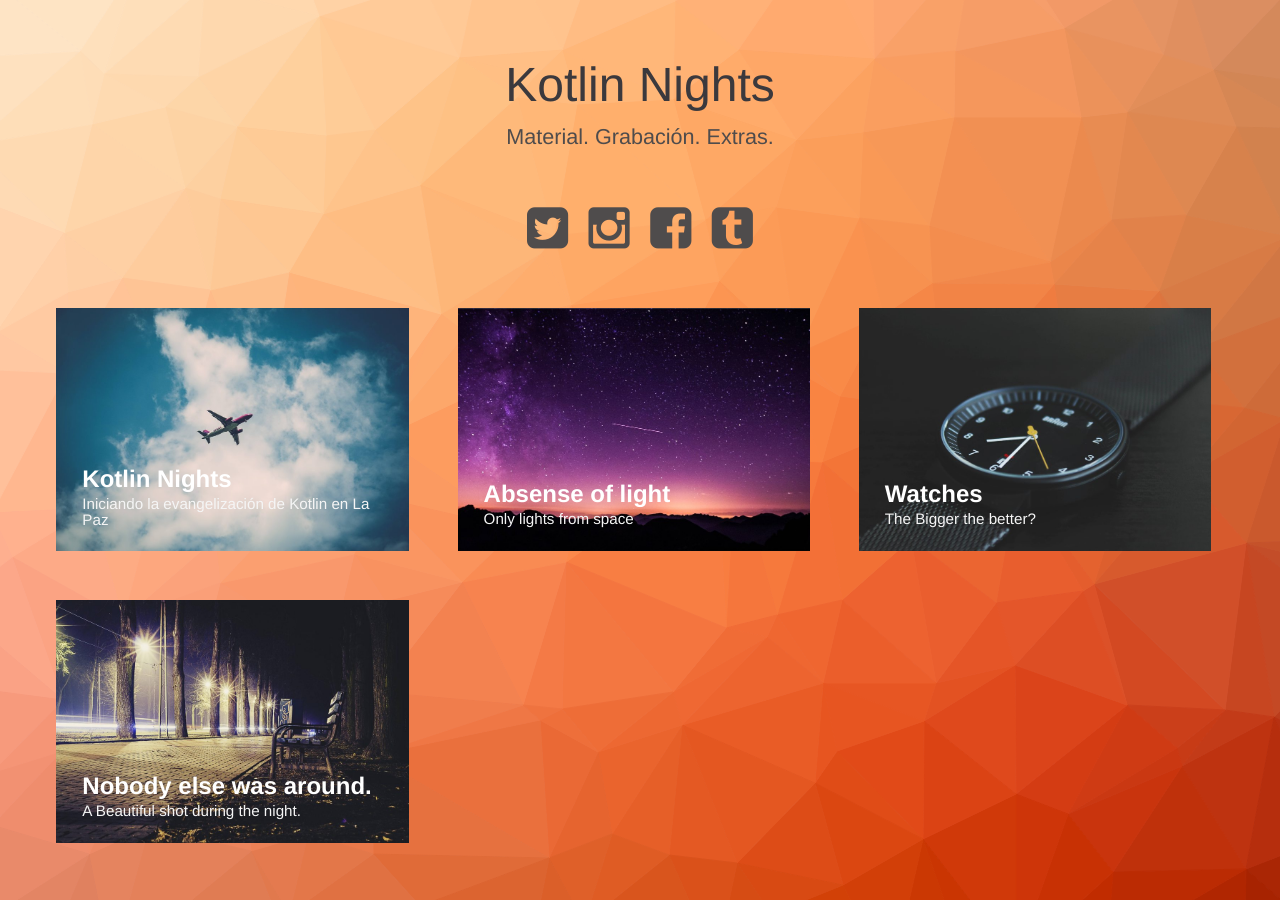
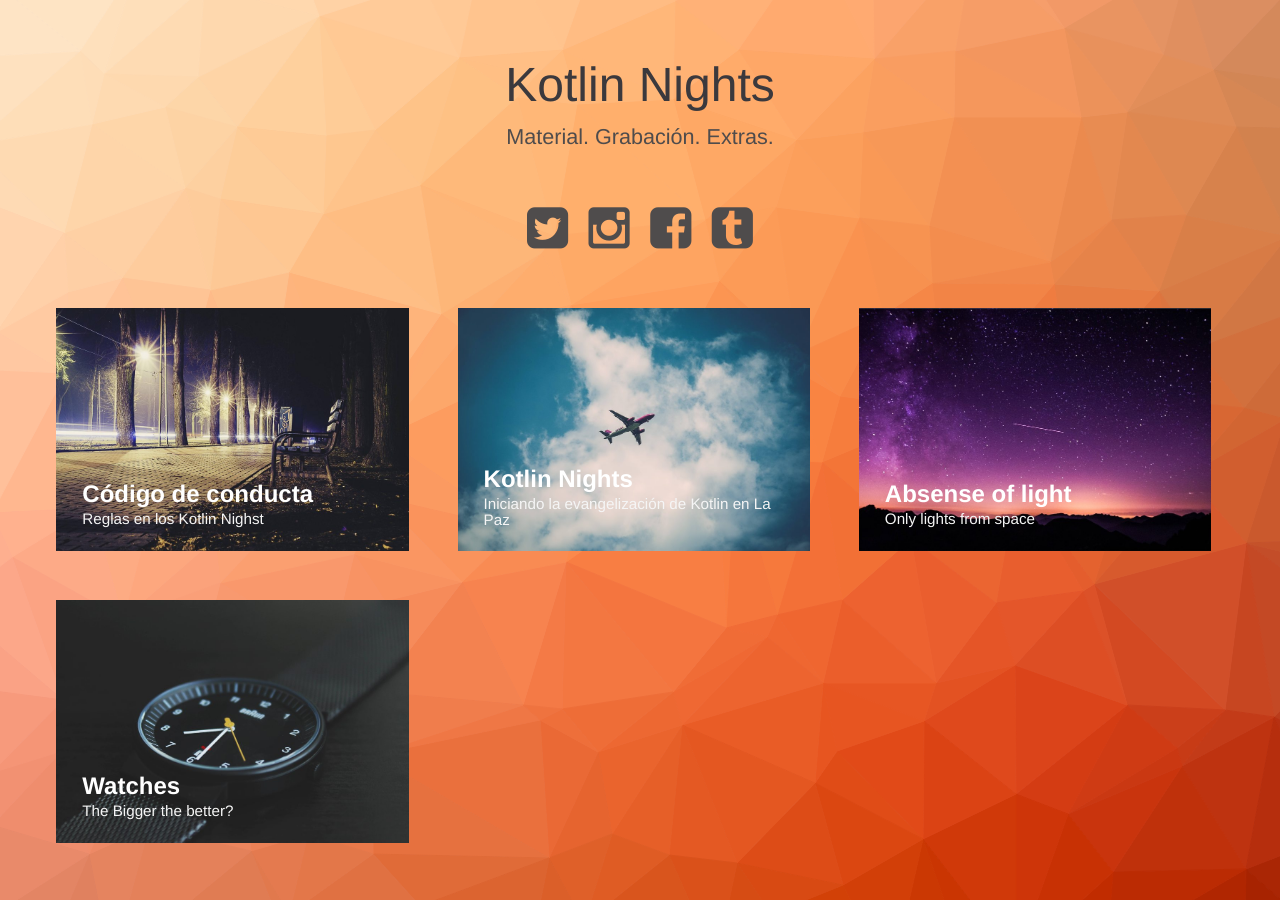
Before and after one commit to lizarragadev/kotlin-nights-website, a Jekyll site: the page built from index.html, in a window 1280 px wide. Built offline with Jekyll 4.4.1, drawn with Linux system fonts in a browser that asks for light colours.

Commit message:
Add new post

```diff
--- a/_posts/2020-01-15-code-of-conduct.markdown
+++ b/_posts/2020-01-15-code-of-conduct.markdown
@@ -1,10 +1,10 @@
 ---
-title:  "Nobody else was around."
-subtitle: "A Beautiful shot during the night."
-author: "Wferr"
-avatar: "img/authors/wferr.png"
+title:  "Código de conducta"
+subtitle: "Reglas en los Kotlin Nighst"
+author: "Gustavo Lizárraga"
+avatar: "img/authors/profile.png"
 image: "img/b.jpg"
-date:   2015-04-21 12:12:12
+date:   2020-01-15 03:11:03
 ---
 
 ### Dolor sit amet?
```
